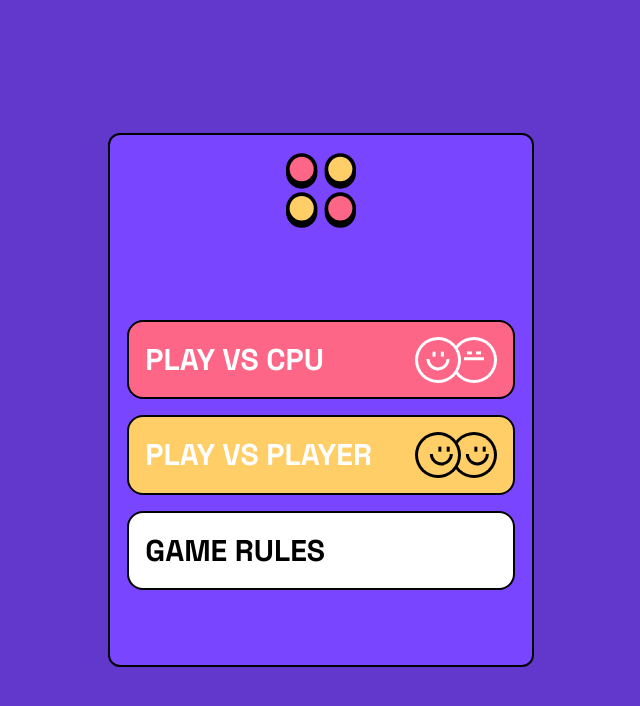
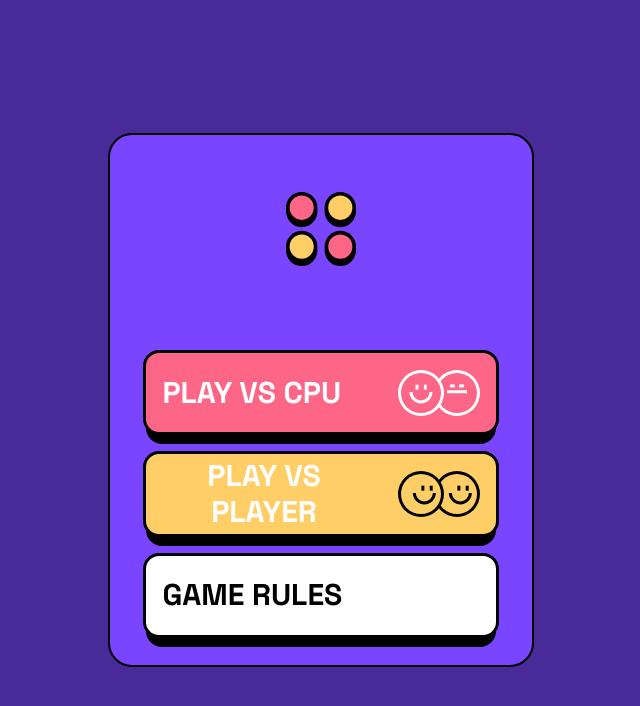
Before and after one commit to JIH7/connect-four-game-react, a React (Vite) app: page / in a window 1280 px wide. Shown: the top 706 px of the page, without its empty margins (319-959 px from the left). Built offline with nearby package versions, Linux system fonts and the light colour scheme.

Commit message:
started rules menu and game board

```diff
--- a/input.css
+++ b/input.css
@@ -4,4 +4,13 @@
 
 * {
     font-family: 'Space Grotesk', sans-serif;
+    font-weight: 700;
 }
+
+img {
+   user-select: none;
+   -moz-user-select: none;
+   -webkit-user-drag: none;
+   -webkit-user-select: none;
+   -ms-user-select: none;
+}
--- a/public/main.css
+++ b/public/main.css
@@ -526,6 +526,10 @@ video {
   position: absolute;
 }
 
+.relative {
+  position: relative;
+}
+
 .left-0 {
   left: 0px;
 }
@@ -534,8 +538,24 @@ video {
   top: 0px;
 }
 
+.top-\[\.25rem\] {
+  top: .25rem;
+}
+
+.top-\[\.75rem\] {
+  top: .75rem;
+}
+
+.-z-\[1\] {
+  z-index: -1;
+}
+
 .z-10 {
   z-index: 10;
+}
+
+.z-\[2\] {
+  z-index: 2;
 }
 
 .mx-4 {
@@ -543,9 +563,9 @@ video {
   margin-right: 1rem;
 }
 
-.my-3 {
-  margin-top: 0.75rem;
-  margin-bottom: 0.75rem;
+.my-14 {
+  margin-top: 3.5rem;
+  margin-bottom: 3.5rem;
 }
 
 .my-2 {
@@ -553,65 +573,60 @@ video {
   margin-bottom: 0.5rem;
 }
 
-.my-1 {
-  margin-top: 0.25rem;
-  margin-bottom: 0.25rem;
+.mb-10 {
+  margin-bottom: 2.5rem;
 }
 
 .flex {
   display: flex;
 }
 
-.h-2\/3 {
-  height: 66.666667%;
+.hidden {
+  display: none;
+}
+
+.h-1\/4 {
+  height: 25%;
+}
+
+.h-1\/6 {
+  height: 16.666667%;
+}
+
+.h-3\/4 {
+  height: 75%;
+}
+
+.h-4\/5 {
+  height: 80%;
+}
+
+.h-\[2\.5em\] {
+  height: 2.5em;
+}
+
+.h-full {
+  height: 100%;
 }
 
 .h-screen {
   height: 100vh;
 }
 
-.h-1\/6 {
-  height: 16.666667%;
-}
-
-.h-full {
-  height: 100%;
-}
-
-.h-1\/4 {
-  height: 25%;
-}
-
-.h-3\/4 {
-  height: 75%;
-}
-
-.h-1\/5 {
-  height: 20%;
-}
-
-.w-1\/12 {
-  width: 8.333333%;
-}
-
-.w-1\/3 {
-  width: 33.333333%;
+.w-1\/6 {
+  width: 16.666667%;
 }
 
 .w-11\/12 {
   width: 91.666667%;
 }
 
-.w-screen {
-  width: 100vw;
-}
-
 .w-full {
   width: 100%;
 }
 
-.w-1\/6 {
-  width: 16.666667%;
+.w-screen {
+  width: 100vw;
 }
 
 .select-none {
@@ -624,8 +639,16 @@ video {
   flex-direction: column;
 }
 
+.items-start {
+  align-items: flex-start;
+}
+
 .items-center {
   align-items: center;
+}
+
+.justify-start {
+  justify-content: flex-start;
 }
 
 .justify-center {
@@ -640,16 +663,24 @@ video {
   justify-content: space-around;
 }
 
+.self-center {
+  align-self: center;
+}
+
 .rounded-2xl {
   border-radius: 1rem;
 }
 
-.rounded-xl {
-  border-radius: 0.75rem;
+.rounded-3xl {
+  border-radius: 1.5rem;
 }
 
 .border-2 {
   border-width: 2px;
+}
+
+.border-\[3px\] {
+  border-width: 3px;
 }
 
 .border-solid {
@@ -659,6 +690,16 @@ video {
 .border-black {
   --tw-border-opacity: 1;
   border-color: rgb(0 0 0 / var(--tw-border-opacity));
+}
+
+.bg-black {
+  --tw-bg-opacity: 1;
+  background-color: rgb(0 0 0 / var(--tw-bg-opacity));
+}
+
+.bg-dark-purple {
+  --tw-bg-opacity: 1;
+  background-color: rgb(92 45 213 / var(--tw-bg-opacity));
 }
 
 .bg-purple {
@@ -671,24 +712,32 @@ video {
   background-color: rgb(253 102 135 / var(--tw-bg-opacity));
 }
 
+.bg-white {
+  --tw-bg-opacity: 1;
+  background-color: rgb(255 255 255 / var(--tw-bg-opacity));
+}
+
 .bg-yellow {
   --tw-bg-opacity: 1;
   background-color: rgb(255 206 103 / var(--tw-bg-opacity));
 }
 
-.bg-white {
-  --tw-bg-opacity: 1;
-  background-color: rgb(255 255 255 / var(--tw-bg-opacity));
+.px-8 {
+  padding-left: 2rem;
+  padding-right: 2rem;
 }
 
-.bg-black {
-  --tw-bg-opacity: 1;
-  background-color: rgb(0 0 0 / var(--tw-bg-opacity));
+.px-\[1\.2em\] {
+  padding-left: 1.2em;
+  padding-right: 1.2em;
 }
 
-.text-lg {
-  font-size: 1.125rem;
-  line-height: 1.75rem;
+.text-\[\.8rem\] {
+  font-size: .8rem;
+}
+
+.text-\[3\.5rem\] {
+  font-size: 3.5rem;
 }
 
 .text-xl {
@@ -696,13 +745,21 @@ video {
   line-height: 1.75rem;
 }
 
-.text-3xl {
-  font-size: 1.875rem;
-  line-height: 2.25rem;
+.text-\[2rem\] {
+  font-size: 2rem;
+}
+
+.text-\[1\.5rem\] {
+  font-size: 1.5rem;
 }
 
 .font-bold {
   font-weight: 700;
+}
+
+.text-black {
+  --tw-text-opacity: 1;
+  color: rgb(0 0 0 / var(--tw-text-opacity));
 }
 
 .text-white {
@@ -710,35 +767,87 @@ video {
   color: rgb(255 255 255 / var(--tw-text-opacity));
 }
 
-.text-black {
+.text-purple {
   --tw-text-opacity: 1;
-  color: rgb(0 0 0 / var(--tw-text-opacity));
+  color: rgb(121 69 255 / var(--tw-text-opacity));
 }
 
 .opacity-0 {
   opacity: 0;
 }
 
-.opacity-10 {
-  opacity: 0.1;
-}
-
-.opacity-25 {
-  opacity: 0.25;
-}
-
-.opacity-60 {
-  opacity: 0.6;
-}
-
 .opacity-40 {
   opacity: 0.4;
 }
 
-.opacity-20 {
-  opacity: 0.2;
+* {
+  font-family: 'Space Grotesk', sans-serif;
+  font-weight: 700;
 }
 
-* {
-  font-family: 'Space Grotesk', sans-serif;
+img {
+  user-select: none;
+  -moz-user-select: none;
+  -webkit-user-drag: none;
+  -webkit-user-select: none;
+  -ms-user-select: none;
 }
+
+.hover\:border-dark-purple:hover {
+  --tw-border-opacity: 1;
+  border-color: rgb(92 45 213 / var(--tw-border-opacity));
+}
+
+.hover\:bg-red:hover {
+  --tw-bg-opacity: 1;
+  background-color: rgb(253 102 135 / var(--tw-bg-opacity));
+}
+
+.group:hover .group-hover\:border-dark-purple {
+  --tw-border-opacity: 1;
+  border-color: rgb(92 45 213 / var(--tw-border-opacity));
+}
+
+.group:hover .group-hover\:bg-dark-purple {
+  --tw-bg-opacity: 1;
+  background-color: rgb(92 45 213 / var(--tw-bg-opacity));
+}
+
+@media (min-width: 360px) {
+  .sm\:text-3xl {
+    font-size: 1.875rem;
+    line-height: 2.25rem;
+  }
+}
+
+@media (min-width: 768px) {
+  .md\:block {
+    display: block;
+  }
+
+  .md\:h-1\/2 {
+    height: 50%;
+  }
+
+  .md\:w-11\/12 {
+    width: 91.666667%;
+  }
+
+  .md\:w-2\/3 {
+    width: 66.666667%;
+  }
+
+  .md\:rounded-3xl {
+    border-radius: 1.5rem;
+  }
+}
+
+@media (min-width: 976px) {
+  .lg\:h-2\/3 {
+    height: 66.666667%;
+  }
+
+  .lg\:w-1\/3 {
+    width: 33.333333%;
+  }
+}
--- a/src/App.jsx
+++ b/src/App.jsx
@@ -1,15 +1,18 @@
 import { useState } from 'react'
-import reactLogo from './assets/react.svg'
-import viteLogo from '/vite.svg'
 import MainMenu from './components/MainMenu'
+import Game from './components/Game'
 import '../public/main.css'
+import Rules from './components/Rules';
+
 
 function App() {
   const [gameState, setGameState] = useState('mainMenu');
 
   return (
     <div className='h-screen bg-purple | flex flex-col justify-center items-center'>
-      {gameState === "mainMenu" ? <MainMenu/> : <></>}
+      {gameState === "mainMenu" ? <MainMenu setGameState={setGameState}/> : <></>}
+      {gameState === "gamePVP" ? <Game/> : <></>}
+      {gameState === "rules" ? <Rules/> : <></>}
     </div>
   );
 }
--- /dev/null
+++ b/src/components/Game.jsx
@@ -0,0 +1,20 @@
+import React from 'react'
+import GameBoard from './GameBoard'
+
+import Logo from "../assets/images/logo.svg"
+import InGameButton from './InGameButton'
+
+function Game() {
+  return (
+    <div className='flex flex-col items-center'>
+        <div className='flex justify-between items-center | w-full | mb-10'>
+            <InGameButton text={"MENU"}/>
+            <img src={Logo} alt="logo" />
+            <InGameButton text={"RESTART"}/>
+        </div>
+        <GameBoard/>
+    </div>
+  )
+}
+
+export default Game
--- /dev/null
+++ b/src/components/GameBoard.jsx
@@ -0,0 +1,14 @@
+import React from 'react'
+import BoardWhite from '../assets/images/board-layer-white-large.svg'
+import BoardBlack from '../assets/images/board-layer-black-large.svg'
+
+function GameBoard() {
+  return (
+    <div className='relative | hidden md:block'>
+      <img className='relative z-10' src={BoardWhite} alt="board" />
+      <img className='absolute z-[2] | top-[.25rem]' src={BoardBlack} alt="board-background" />
+    </div>
+  )
+}
+
+export default GameBoard
--- /dev/null
+++ b/src/components/InGameButton.jsx
@@ -0,0 +1,9 @@
+import React from 'react'
+
+function InGameButton({text}) {
+  return (
+    <button className='text-white bg-dark-purple hover:bg-red | rounded-2xl | text-[.8rem] | h-[2.5em] px-[1.2em]'>{text}</button>
+  )
+}
+
+export default InGameButton
--- a/src/components/MainMenu.jsx
+++ b/src/components/MainMenu.jsx
@@ -4,16 +4,16 @@ import Logo from "../assets/images/logo.svg"
 import PlayerVsCPU from '../assets/images/player-vs-cpu.svg'
 import PlayerVsPlayer from '../assets/images/player-vs-player.svg'
 
-function MainMenu() {
+function MainMenu({setGameState}) {
   return (
     <div className='h-full w-full | flex flex-col justify-center items-center'>
-        <div className='absolute top-0 left-0 | h-screen w-screen | bg-black opacity-20'></div>
-        <div className='z-10 | border-2 border-black border-solid | bg-purple | h-2/3 w-1/3 | rounded-xl | flex flex-col justify-around items-center'>
-            <img src={Logo} alt="logo" className='h-1/6 w-1/6 | select-none' />
-            <div className='w-full  h-3/4 | flex flex-col justify-center items-center'>
+        <div className='absolute top-0 left-0 | h-screen w-screen | bg-black opacity-40'></div>
+        <div className='z-10 | border-2 border-black border-solid | bg-purple | h-full w-full md:h-1/2 md:w-2/3 lg:h-2/3 lg:w-1/3 | md:rounded-3xl | flex flex-col justify-around items-center'>
+            <img src={Logo} alt="logo" className='h-1/6 w-1/6 | my-14 | select-none' />
+            <div className='w-full md:w-11/12  h-3/4 | flex flex-col justify-center items-center'>
                 <MenuButton text="PLAY VS CPU" image={PlayerVsCPU} color="bg-red"/>
-                <MenuButton text ="PLAY VS PLAYER" image={PlayerVsPlayer} color="bg-yellow"/>
-                <MenuButton text="GAME RULES" image={PlayerVsCPU} color="bg-white" noImg={true}/>
+                <MenuButton text ="PLAY VS PLAYER" image={PlayerVsPlayer} color="bg-yellow" handleClick={setGameState} stateTrigger={"gamePVP"}/>
+                <MenuButton text="GAME RULES" image={PlayerVsCPU} color="bg-white" handleClick={setGameState} stateTrigger={"rules"} noImg={true}/>
             </div>
         </div>
     </div>
--- a/src/components/MenuButton.jsx
+++ b/src/components/MenuButton.jsx
@@ -1,10 +1,11 @@
 import React from 'react'
 
-function MenuButton({text, image, color, noImg = false }) {
+function MenuButton({text, image, color, handleClick, stateTrigger, noImg = false }) {
   return (
-    <button className={`w-11/12 h-1/5 | my-2 | flex justify-between items-center | rounded-2xl | border-2 border-black border-solid | ${color}`}>
-        <p className={`select-none ${color === "bg-white" ? "text-black" : "text-white"} text-3xl font-bold | mx-4`}>{text}</p>
+    <button className={`group relative | w-11/12 h-1/4 | my-2 | flex justify-between items-center | rounded-2xl | border-[3px] border-black hover:border-dark-purple border-solid  | ${color}`} onClick={() => handleClick(stateTrigger)}>
+        <p className={`select-none ${color === "bg-white" ? "text-black" : "text-white"} text-xl sm:text-3xl font-bold | mx-4`}>{text}</p>
         <img className={`select-none mx-4 ${noImg ? "opacity-0" : ""}`} src={image} alt="button-image" />
+        <div className='absolute h-full w-full | rounded-2xl | top-[.75rem] | -z-[1] | border-black bg-black group-hover:border-dark-purple group-hover:bg-dark-purple border-[3px] border-solid'></div>
     </button>
   )
 }
--- /dev/null
+++ b/src/components/Rules.jsx
@@ -0,0 +1,16 @@
+import React from 'react'
+
+function Rules() {
+  return (
+    <div className='h-full w-full | flex flex-col justify-center items-center'>
+        <div className='absolute top-0 left-0 | h-screen w-screen | bg-black opacity-40'></div>
+        <div className='z-10 | border-2 border-black border-solid | bg-white | h-4/5 w-11/12 md:h-1/2 md:w-2/3 lg:h-2/3 lg:w-1/3 | rounded-3xl | flex flex-col justify-start items-start | px-8'>
+            <h1 className='text-[3.5rem] text-black | self-center'>RULES</h1>
+            <h2 className='text-purple text-[1.5rem]'>OBJECTIVE</h2>
+            <p>Be the first player to connect 4 of the same colored discs in a row (either vertically, horizontally, or diagonally).</p>
+        </div>
+    </div>
+  )
+}
+
+export default Rules
--- a/tailwind.config.js
+++ b/tailwind.config.js
@@ -3,7 +3,7 @@ export default {
   content: ['./src/**/*.{html,jsx}'],
   theme: {
     screens: {
-      sm: '480px',
+      sm: '360px',
       md: '768px',
       lg: '976px',
       xl: '1440px',
```
